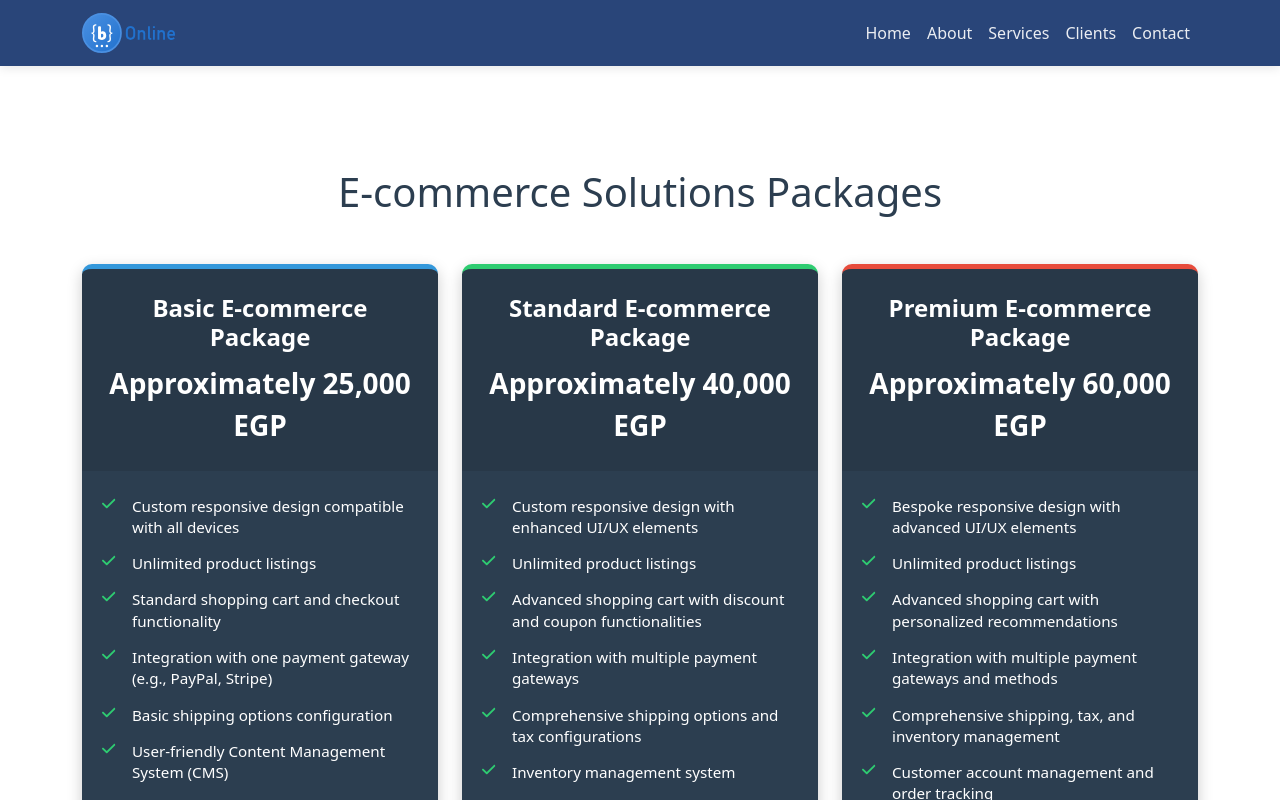
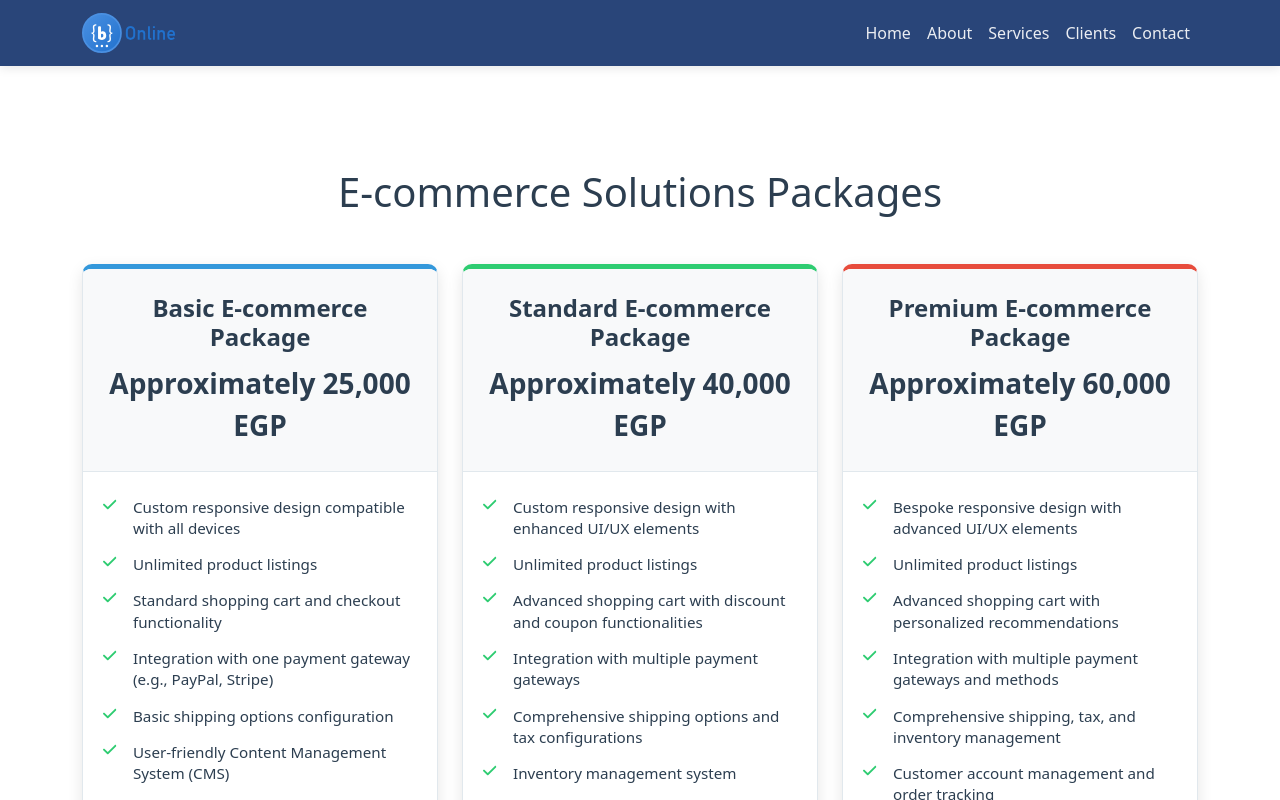
Before and after one commit to NourKaramBonline/Bonline, a React (Create React App) app: page /ecommerce-packages in a window 1280 px wide. Shown: the top 800 px of the page. Built offline with nearby package versions, Linux system fonts and the light colour scheme.

Commit message:
E commerce packages enhancing packages background color

```diff
--- a/src/pages/EcommercePackages.module.css
+++ b/src/pages/EcommercePackages.module.css
@@ -12,18 +12,20 @@
 }
 
 .packageCard {
-    background-color: #2c3e50;
+    background-color: #ffffff;
     border-radius: 10px;
     overflow: hidden;
     height: 100%;
     display: flex;
     flex-direction: column;
     transition: transform 0.3s ease;
-    box-shadow: 0 5px 15px rgba(0, 0, 0, 0.2);
+    box-shadow: 0 5px 15px rgba(0, 0, 0, 0.1);
+    border: 1px solid #e1e8ed;
 }
 
 .packageCard:hover {
     transform: translateY(-10px);
+    box-shadow: 0 8px 20px rgba(0, 0, 0, 0.15);
 }
 
 .packageblue {
@@ -41,18 +43,19 @@
 .packageHeader {
     padding: 25px 20px;
     text-align: center;
-    background-color: rgba(0, 0, 0, 0.1);
+    background-color: #f8f9fa;
+    border-bottom: 1px solid #e1e8ed;
 }
 
 .packageTitle {
-    color: #ffffff;
+    color: #2c3e50;
     font-size: 1.5rem;
     margin-bottom: 10px;
     font-weight: 600;
 }
 
 .packagePrice {
-    color: #ffffff;
+    color: #2c3e50;
     font-size: 1.75rem;
     font-weight: bold;
 }
@@ -70,7 +73,7 @@
 }
 
 .featureItem {
-    color: #ffffff;
+    color: #2c3e50;
     margin-bottom: 15px;
     display: flex;
     align-items: flex-start;
@@ -95,7 +98,7 @@
 }
 
 .unsupported {
-    color: rgba(255, 255, 255, 0.5);
+    color: #95a5a6;
 }
 
 .buyButton {
@@ -112,7 +115,8 @@
 
 .buyButton:hover {
     transform: translateY(-2px);
-    box-shadow: 0 5px 15px rgba(0, 0, 0, 0.3);
+    box-shadow: 0 5px 15px rgba(0, 0, 0, 0.1);
+    opacity: 0.9;
 }
 
 .btnblue {
```
